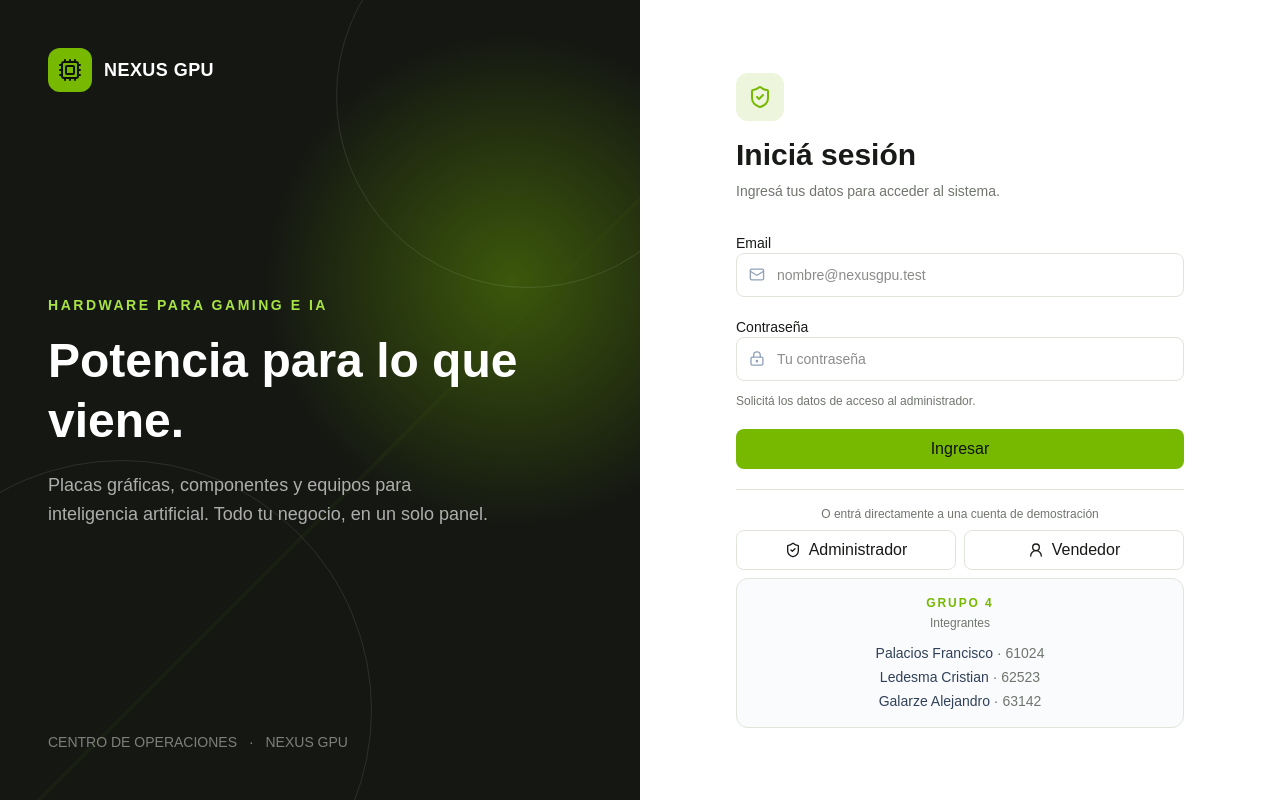
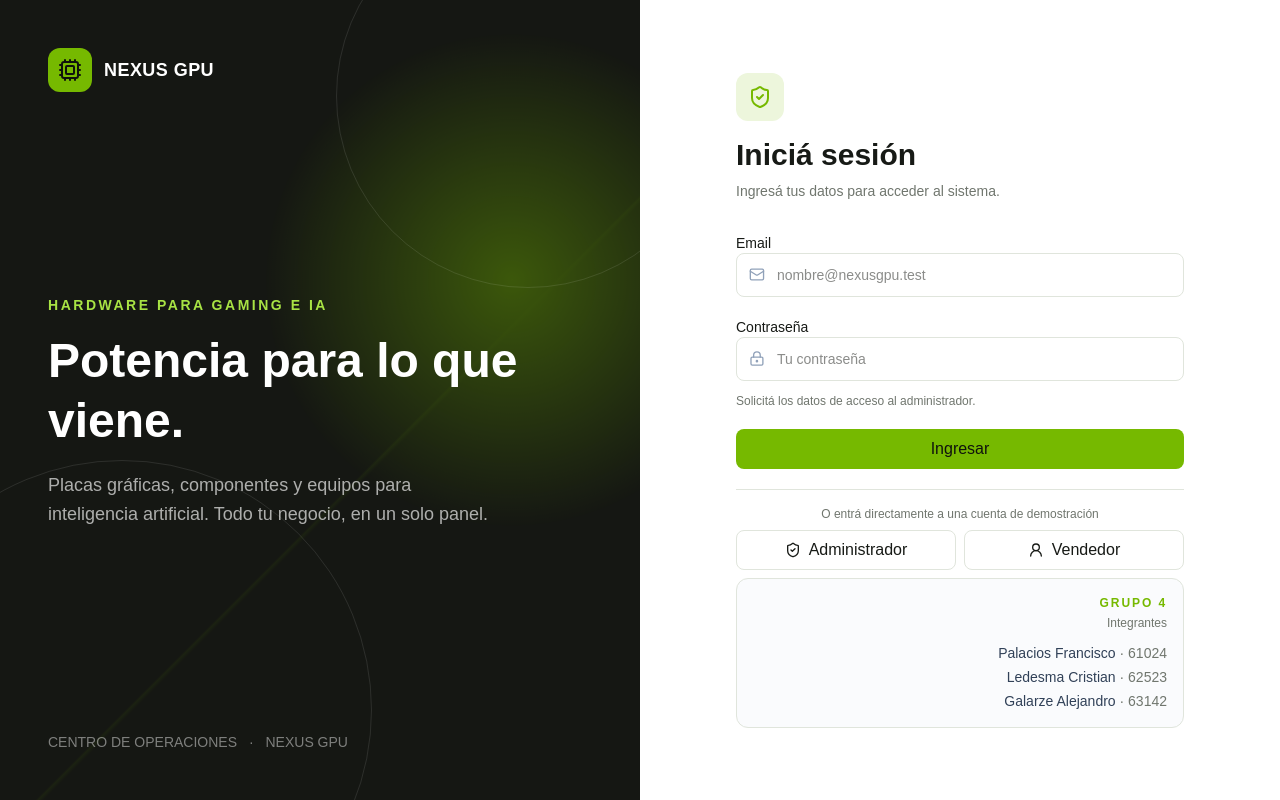
Before and after one commit to AleGalarze21/Tp5-Parcial2, a Next.js app: page /login in a window 1280 px wide. Built offline with nearby package versions, Linux system fonts and the light colour scheme; no server answers.

Commit message:
Align group details on login

```diff
--- a/src/components/login-form.tsx
+++ b/src/components/login-form.tsx
@@ -49,7 +49,7 @@ export function LoginForm() {
         <Button type="button" variant="outline" disabled={busy} onClick={() => login("laura@nexusgpu.test", "0987654321@Ale")}><ShieldCheck size={16}/>Administrador</Button>
         <Button type="button" variant="outline" disabled={busy} onClick={() => login("pablo@nexusgpu.test", "0987654321@Ale1")}><UserRound size={16}/>Vendedor</Button>
       </div>
-      <div className="rounded-xl border border-[var(--border)] bg-slate-50/70 p-4 text-center">
+      <div className="rounded-xl border border-[var(--border)] bg-slate-50/70 p-4 text-right">
         <p className="text-xs font-semibold uppercase tracking-[0.16em] text-[var(--primary)]">Grupo 4</p>
         <p className="mt-1 text-xs text-[var(--muted)]">Integrantes</p>
         <div className="mt-3 space-y-1 text-sm font-medium text-slate-700">
```
